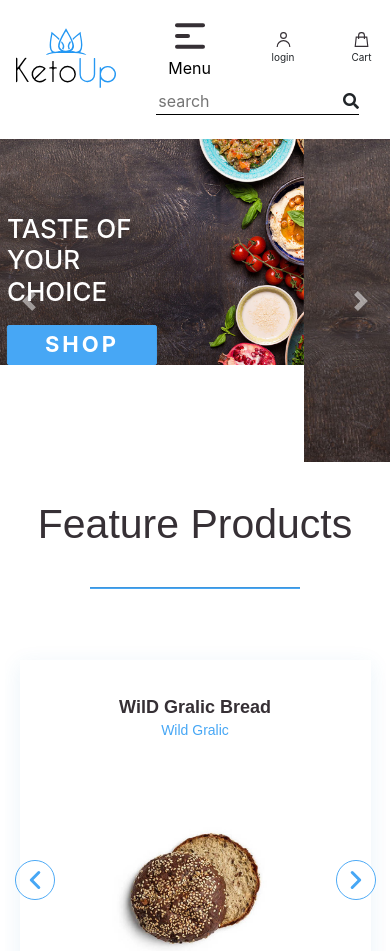
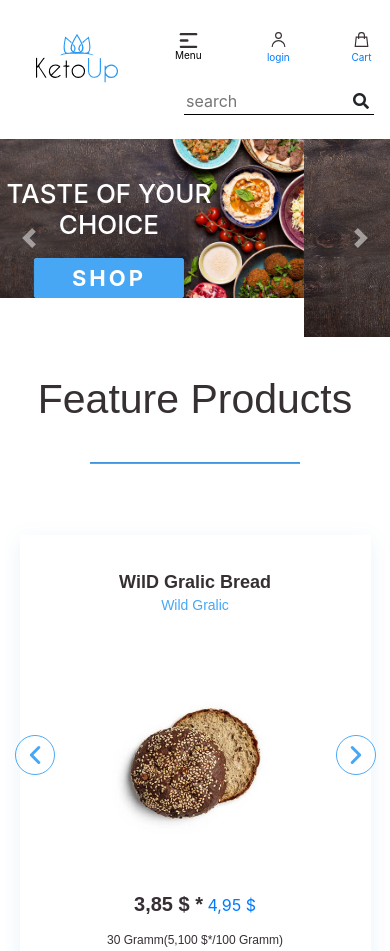
Before and after one commit to muhammad-umair-brainx/ketoup, a plain HTML site: page index.html in a window 390 px wide. Shown: the top 951 px of the page. Drawn offline with nearby package versions, Linux system fonts and the light colour scheme.

Commit message:
links added alignment slider height adjusted

```diff
--- a/css/ketoup.css
+++ b/css/ketoup.css
@@ -12,6 +12,8 @@
     }
     .navbar-header img{
         padding-top: 20px !important;
+        width: 102px !important;
+        padding-left: 20px;
     }
 
     .slick-next, .slick-prev {
@@ -166,14 +168,15 @@
 .banner-content {
     z-index: 1;
     position: relative;
-    left: 20%;
-    margin-bottom: 25%;
+    /*left: 20%;*/
+    text-align: center;
+    margin-bottom: 10%;
 }
 
 .banner-content h1 {
     color: white;
-    padding-top: 45%;
-    /*padding-bottom: 20%;*/
+    padding-top: 10%;
+    /*padding-bottom: 10%;*/
 }
 
 .banner-content button {
@@ -262,7 +265,8 @@
     border-left: none;
     border-right: none;
     border-top: none;
-    width: 100%;
+    width: 190px;
+    float: right;
 }
 
 .input-group-append  {
@@ -271,7 +275,7 @@
     /*margin-top: -16px;*/
     font-weight: 900;
     top: 5px;
-    right: 15px;
+    right: 5px;
 
     /*margin-left: 70%;*/
 }
@@ -381,7 +385,21 @@ body {
 
 
 .mobile-btn img{
-    width: 30px;
-    height: 40px;
+    width: 25px;
+    height: 15px;
+}
+.mobile-btn{
+    font-size: 10px;
+}
+
+.col-md-2{
+    padding: 0px !important;
+}
+
+a{
+    text-decoration: none !important;
 
 }
+a:hover{
+    text-decoration: none !important;
+}
--- a/index.html
+++ b/index.html
@@ -39,9 +39,9 @@
 <section class="header">
     <div class="social-tags desktop">
         <div class="tags text-right">
-            <img src="img/facebook.svg" alt="">
-            <img src="img/instagram.svg" alt="">
-            <img src="img/youtube.svg" alt="">
+            <a href="#"><img src="img/facebook.svg" alt=""></a>
+            <a href="#"><img src="img/instagram.svg" alt=""></a>
+            <a href="#"> <img src="img/youtube.svg" alt=""></a>
         </div>
     </div>
 
@@ -92,12 +92,16 @@
                 <button class="desktop nav-btn" type="button">SHOP</button>
 
                 <div class="login">
+                    <a href="#">
                         <img src="img/login.svg" alt="">
                         <p>login</p>
+                    </a>
                 </div>
                 <div class="cart">
+                    <a href="#">
                         <img src="img/cart.svg" alt="">
                         <p>Cart</p>
+                    </a>
                 </div>
 
                 <div class=" search col-md-2">
@@ -175,7 +179,7 @@
                     <img src="img/banner-img.jpg" alt="">
                 </div>
 
-                <div class="banner-content col-sm-6 col-6 col-md-6">
+                <div class="banner-content ">
                     <h1>TASTE OF YOUR <br>CHOICE</h1>
                     <button type="button">SHOP</button>
                 </div>
@@ -186,7 +190,7 @@
                     <img src="img/banner-img.jpg" alt="">
                 </div>
 
-                <div class="banner-content col-sm-6 col-6 col-md-6">
+                <div class="banner-content ">
                     <h1>TASTE OF YOUR <br>CHOICE</h1>
                     <button type="button">SHOP</button>
                 </div>
@@ -197,7 +201,7 @@
                     <img src="img/banner-img.jpg" alt="">
                 </div>
 
-                <div class="banner-content col-sm-6 col-6 col-md-6">
+                <div class="banner-content  ">
                     <h1>TASTE OF YOUR <br>CHOICE</h1>
                     <button type="button">SHOP</button>
                 </div>
@@ -222,13 +226,17 @@
     </div>
 
     <div class="fp-slider row">
+        <!--<a href="#">-->
             <div class="fp-slide">
+                <a  href="#">
                     <h3>WilD Gralic Bread</h3>
                     <p class="type">Wild Gralic</p>
                     <img src="img/product/bread.jpg" alt="">
                     <p class="price"><span>3,85 $ *</span> 4,95 $</p>
                     <p class="description">30 Gramm(5,100 $*/100 Gramm)</p>
+                </a>
             </div>
+        <!--</a>-->
 
         <!--2-->
         <div class="fp-slide">
```
Lines whose indentation alone changed are shown as unchanged.
